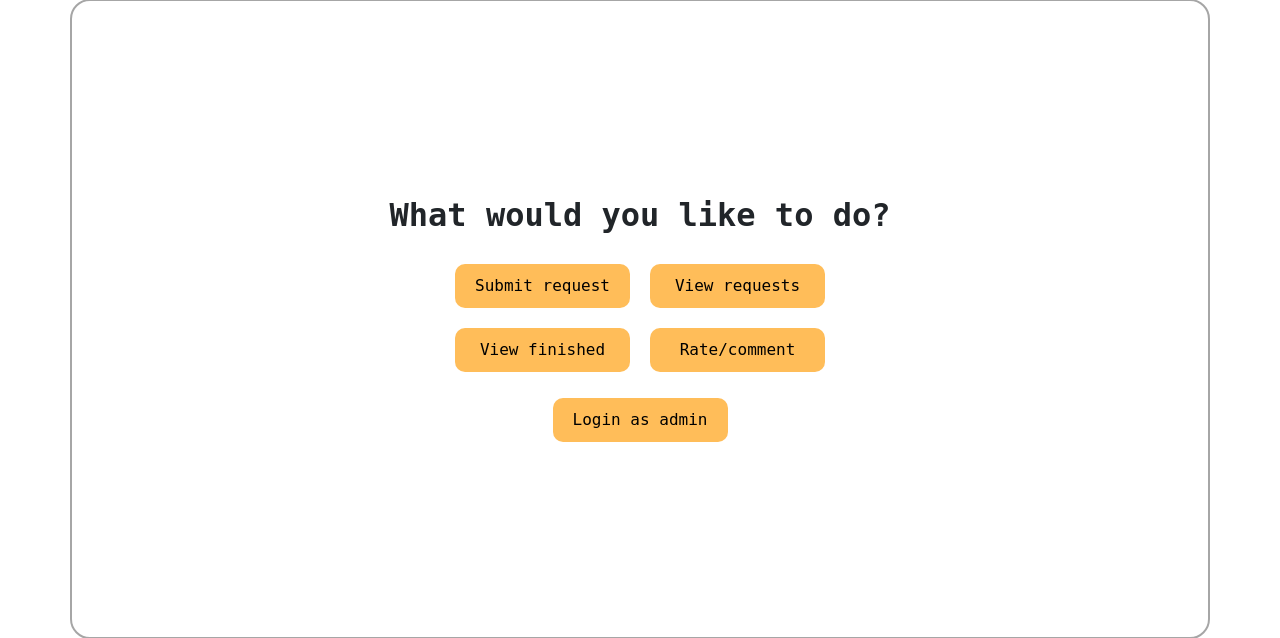
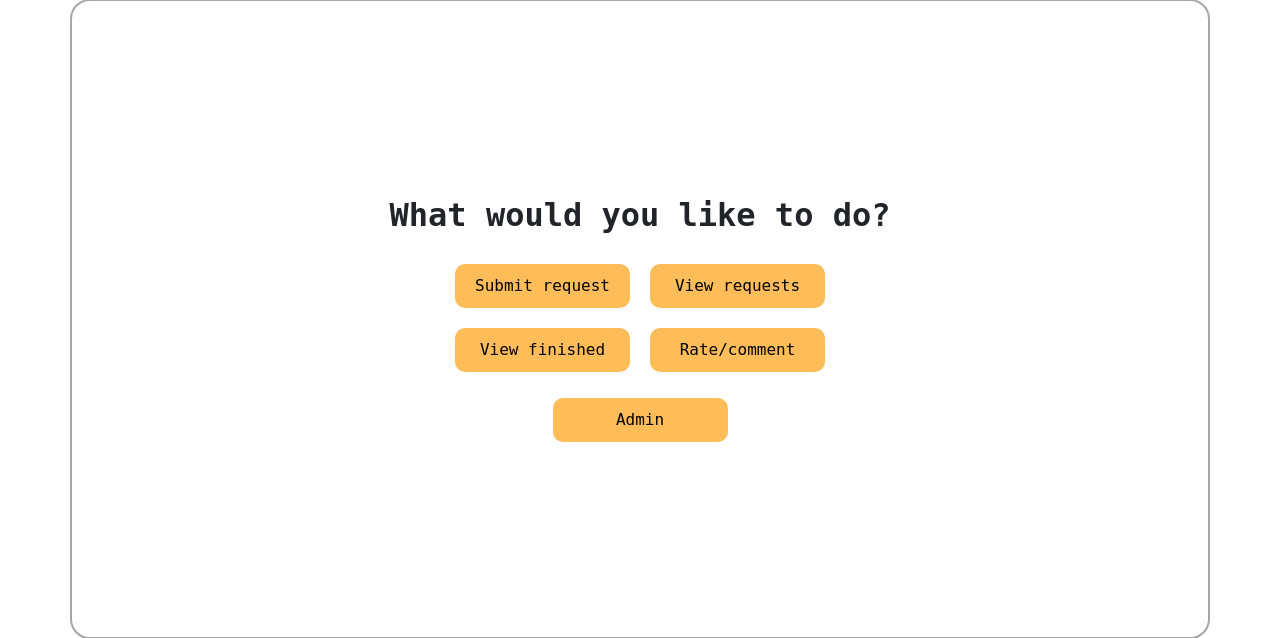
Before and after one commit to randomcherry/pikafood, a Flask app: page / in a window 1280 px wide. Shown: the part 41-679 px from the top of the page. Run offline with Flask 3, Linux system fonts and the light colour scheme; some libraries are stand-ins or nearby versions.

Commit message:
Mon, Dec 22, 2025, 1:46 PM +00:00

```diff
--- a/project/templates/index.html
+++ b/project/templates/index.html
@@ -30,7 +30,7 @@
 
         </div>
         <div class="d-flex justify-content-center">
-            <button name="action" value="login" style="width: 175px;">Login as admin</button>
+            <button name="action" value="admin" style="width: 175px;">Admin</button>
         </div>
     </div>
 </div>
```
